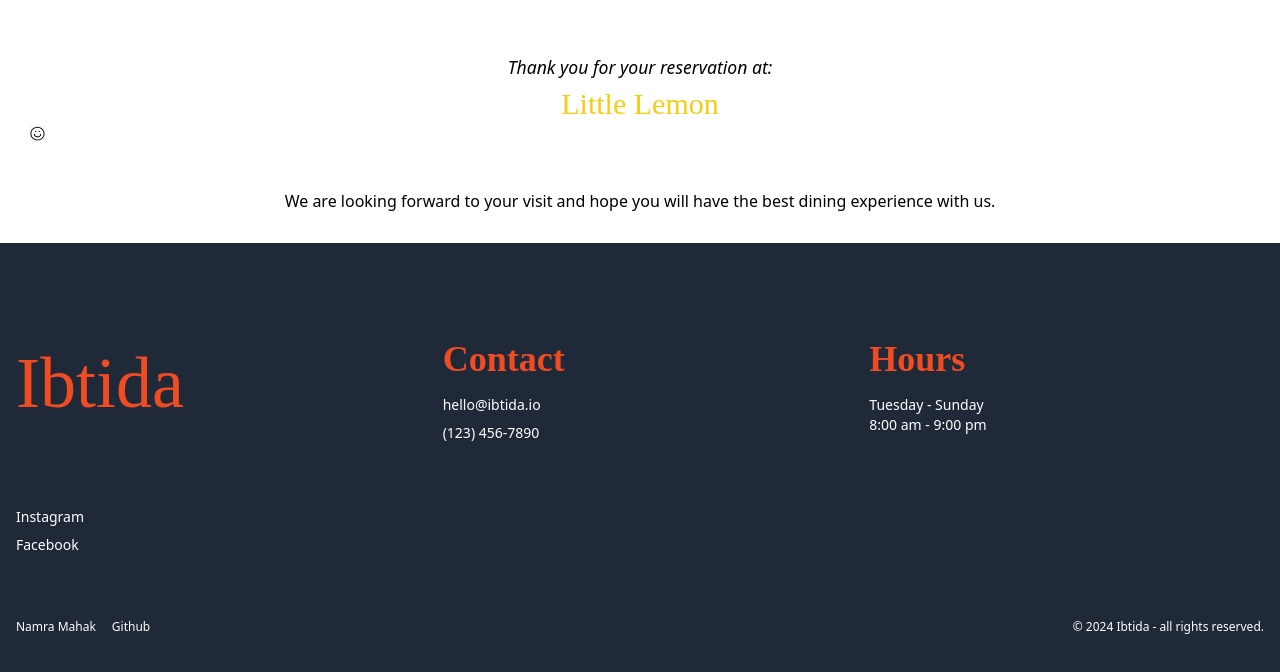
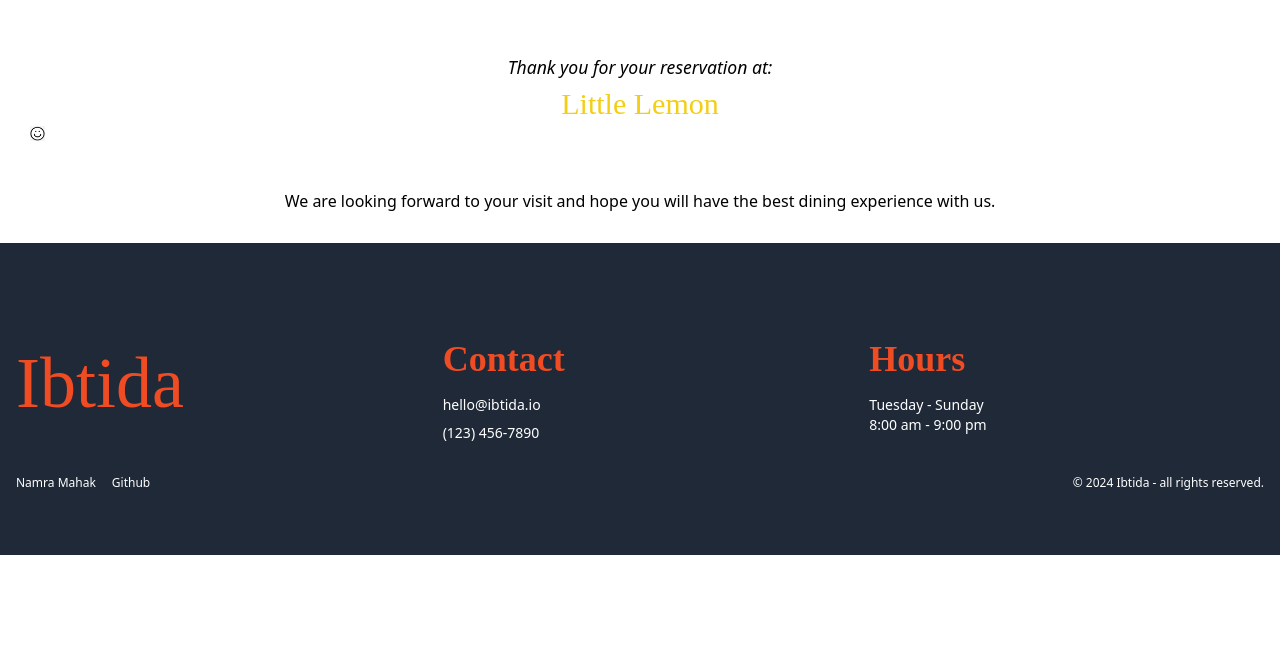
Before and after one commit to dev-namra/ibtida, a React (Create React App) app: page /confirmed-booking in a window 1280 px wide. Shown: the part 462-1134 px from the top of the page. After the commit the page ends 1017 px from the top, so only its background shows below. Built offline with nearby package versions, Linux system fonts and the light colour scheme.

Commit message:
Corrected a tags to build the code

```diff
--- a/src/components/Footer.jsx
+++ b/src/components/Footer.jsx
@@ -5,7 +5,7 @@
                 <div className="grid grid-cols-1 md:grid-cols-3 gap-8 justify-center">
                     {/* Logo and Social Links */}
                     <div className="flex flex-col justify-center">
-                        <a href="/" className="mb-4">
+                        <a href="https://www.linkedin.com/in/namra-mahak/" className="mb-4">
                             <h3 className="text-xl md:text-7xl 5font-bold font-fraunces text-custom-orange">Ibtida</h3>
                         </a>
                     </div>
@@ -27,11 +27,6 @@
                     </div>
                 </div>
 
-                <div className="flex flex-col my-8 md:my-16">
-                    <a href="#" className="text-sm mb-2 hover:underline">Instagram</a>
-                    <a href="#" className="text-sm hover:underline">Facebook</a>
-                </div>
-
                 <div className="flex flex-col md:flex-row justify-between items-center mt-8">
                     {/* Legal Links */}
                     <div className="flex space-x-4 mb-4 md:mb-0">
```
